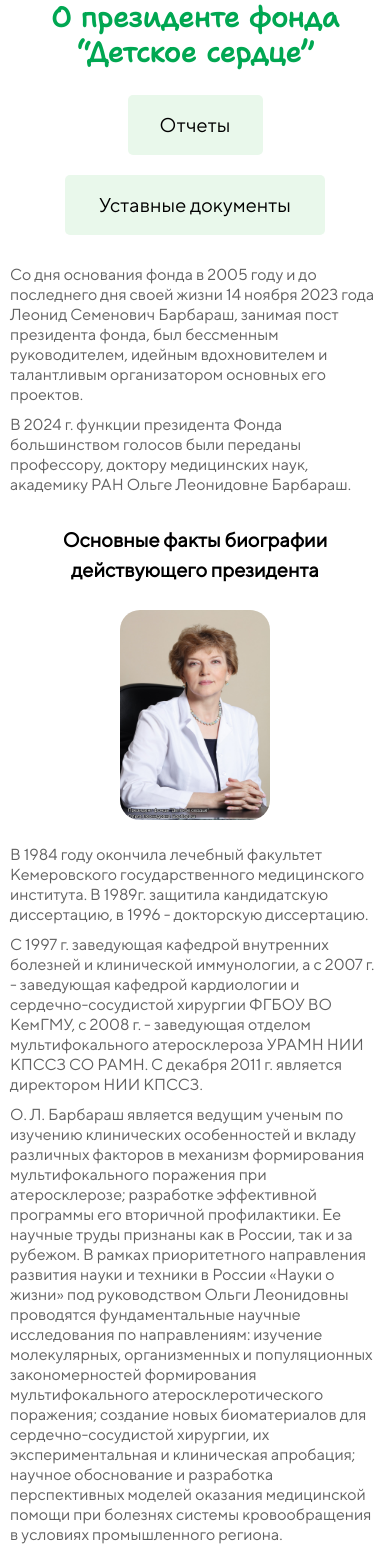
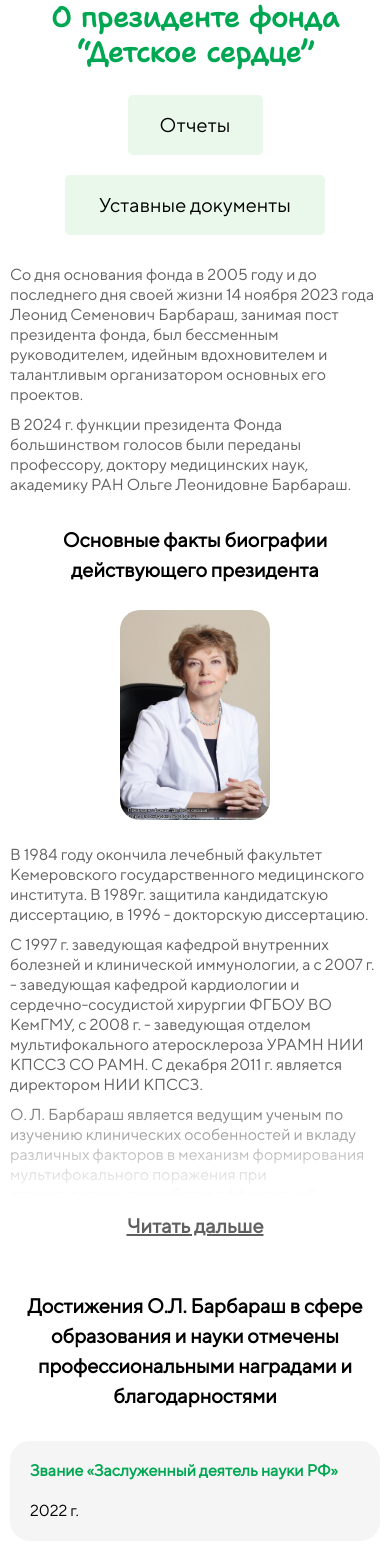
Before and after one commit to simon864/child-heart-front-end, a React (Vite) app: page / in a window 390 px wide. Shown: the top 1556 px of the page. Built offline with nearby package versions, Linux system fonts and the light colour scheme.

Commit message:
feat: add read more button for mobile devices

```diff
--- a/package.json
+++ b/package.json
@@ -11,8 +11,7 @@
   },
   "dependencies": {
     "react": "^19.0.0",
-    "react-dom": "^19.0.0",
-    "react-read-more-less": "^0.1.6"
+    "react-dom": "^19.0.0"
   },
   "devDependencies": {
     "@eslint/js": "^9.21.0",
--- a/src/components/president-page/presidentPage.module.css
+++ b/src/components/president-page/presidentPage.module.css
@@ -85,6 +85,22 @@
     margin-bottom: 30px;
 }
 
+.readMoreContainer {
+    display: none;
+}
+
+.readMoreButton {
+    font-family: "TTnorms";
+    border: none;
+    background-color: white;
+    color: #606060;
+    font-size: 20px;
+    font-weight: 700;
+    line-height: 30px;
+    text-decoration: underline;
+    cursor: pointer;
+}
+
 .achievementTitle {
     font-family: "TTnorms";
     font-size: 20px;
@@ -127,12 +143,13 @@
     color: #000000;
 }
 
+
+
 @media (min-width: 768px) and (max-width: 1200px) {
     .achievementGrid {
       grid-template-columns: repeat(2, 1fr);
     }
-  }
-
+}
 
 @media (max-width: 767px) {
 
@@ -184,6 +201,28 @@
         margin-right: 0;
     }
 
+    .textContainer {
+        position: relative;
+        height: 350px;
+        overflow: hidden;
+      }
+
+    .textContainer::after {
+        content: "";
+        position: absolute;
+        left: 0;
+        bottom: 0;
+        width: 100%;
+        height: 100px;
+        background: linear-gradient(to bottom, transparent,white);
+    }
+
+    .readMoreContainer {
+        display: flex;
+        justify-content: center;
+        margin-top: 16px;
+    }
+
     .achievementContainer {
         display: flex;
         justify-content: center;
@@ -191,6 +230,7 @@
 
     .achievementTitle {
         text-align: center;
+        margin-top: 50px;
     }
 
     .achievementGrid {
@@ -202,4 +242,5 @@
         font-size: 16px;
         line-height: 20px;
     }
+
 }
--- a/src/components/president-page/presidentPage.tsx
+++ b/src/components/president-page/presidentPage.tsx
@@ -4,6 +4,7 @@ import qrCode from "../../assets/images/presidentPage/qr-code.png"
 import presidentPhoto from "..//..//assets/images/presidentPage/president-photo.png"
 import { text, award } from "./data"
 import { ParagraphInfo, AchievementCard } from "./props"
+import { useState } from "react"
 
 export default function PresidentPage() {
 
@@ -47,6 +48,10 @@ function TitlePresident() {
 function Biography() {
 
     const sliceArrayText = text.slice(2);
+    const [textContainerVisible, setTextContainerVisible] = useState(true);
+    const handleToggleTextContainer = () => {
+      setTextContainerVisible(!textContainerVisible);
+    };
 
     return (
         <div className={presidentStyle.biographyContainer}>
@@ -54,10 +59,14 @@ function Biography() {
             <div className={presidentStyle.photoContainer}>
                 <img className={presidentStyle.photo} src={presidentPhoto} alt="President Photo" />
             </div>
-            <div className={presidentStyle.textContainer}>
+            <div className={textContainerVisible ? presidentStyle.textContainer : ''}>
                 {sliceArrayText.map((sliceArrayText, index) => (
                     <ParagraphInfo key={index} paragraph={sliceArrayText.paragraph} />
                 ))}
+            </div>
+            <div className={presidentStyle.readMoreContainer}>
+                <button className={presidentStyle.readMoreButton} onClick={handleToggleTextContainer}>
+                {textContainerVisible ? 'Читать дальше' : 'Скрыть текст'} </button>
             </div>
         </div>
     )
```
Also changed, not shown: 1 other file (tests, documents, lock files or other folders).
